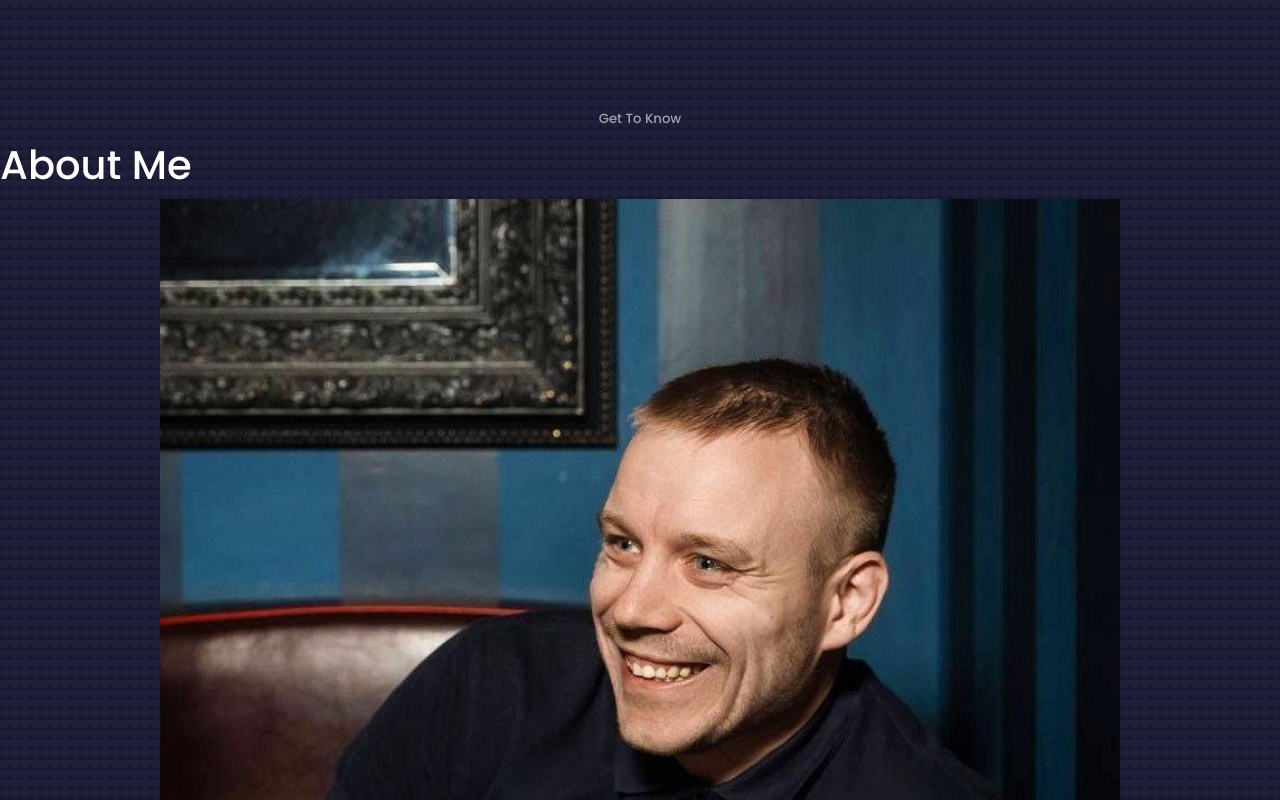
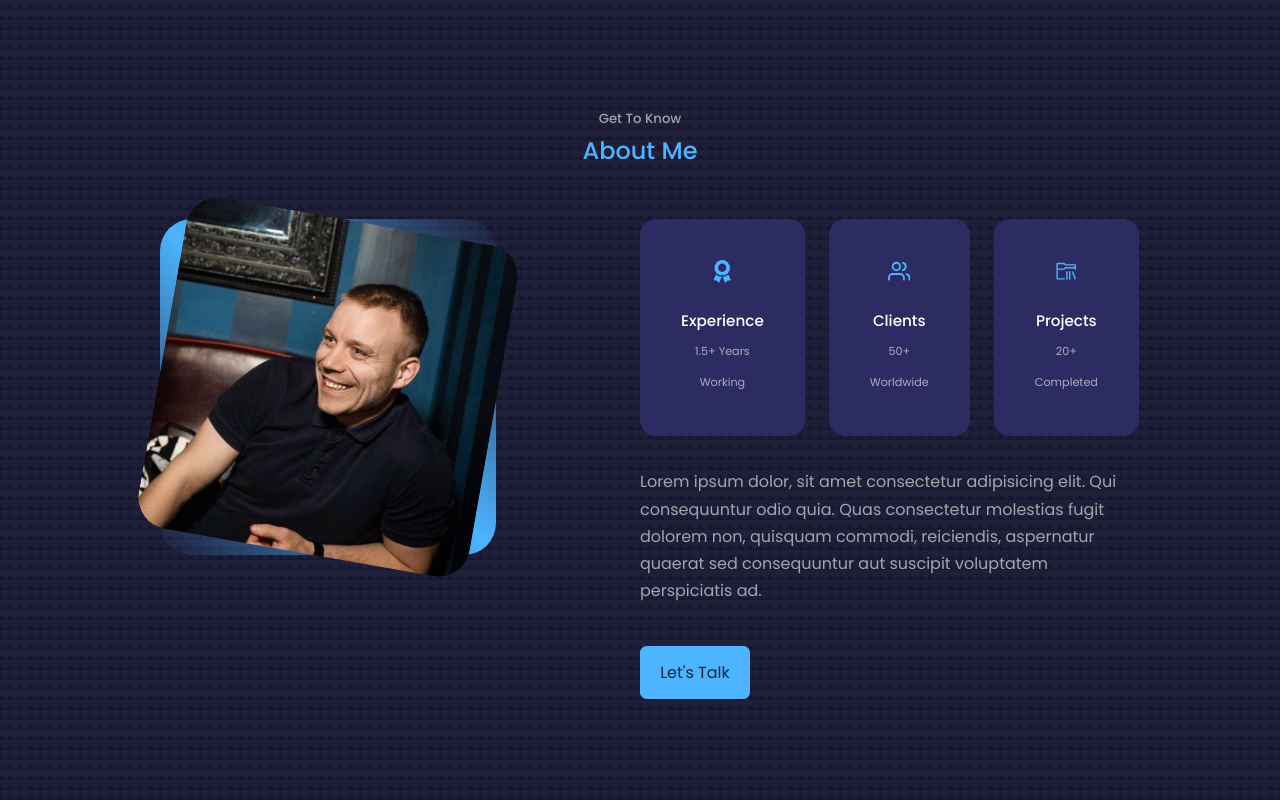
Before and after one commit to MihailMatveichuk/Portfolio_react, a React (Vite) app in the folder portfolio_react/: page / in a window 1280 px wide. Shown: the part 820-1620 px from the top of the page. Built offline with nearby package versions, Linux system fonts and the light colour scheme.

Commit message:
feat: add styles for about

```diff
--- a/portfolio_react/src/components/about/About.scss
+++ b/portfolio_react/src/components/about/About.scss
@@ -0,0 +1,82 @@
+.about__container{
+    display: grid;
+    grid-template-columns: 35% 50%;
+    gap: 15%;
+    .about__me{
+        aspect-ratio: 1/1;
+        border-radius: 2rem;
+        background: linear-gradient(45deg, transparent, var(--color-primary), transparent);
+        display: grid;
+        place-items: center;
+        .about__me-image{
+            height: 100%;
+            border-radius: 2rem;
+            overflow: hidden;
+            transform: rotate(10deg);
+            transition: var(--transition);
+            cursor: pointer;
+            &:hover{
+                transform: translate(0);
+            }
+        }
+    }
+
+    .about__cards{
+        display: grid;
+        grid-template-columns: repeat(3, 1fr);
+        gap: 1.5rem;
+        font-size: large;
+        .about__card{
+            background: var(--color-bg-variant);
+            border: 1px solid transparent;
+            border-radius: 1rem;
+            padding: 2.5rem;
+            text-align: center;
+            transform: var(--transition);
+            &:hover{
+                background: transparent;
+                border-color: var(--color-primary-variant);
+                cursor: pointer;
+            }
+            .about__icon{
+                color: var(--color-primary);
+                font-size: 1.4rem;
+                margin-bottom: 1rem;
+            }
+
+            h5{
+                font-size: 0.95rem;
+            }
+
+            small{
+                font-size: 0.7rem;
+                color: var(--color-light);
+            }
+        }
+    }
+    .about__content p{
+        margin: 2rem 0 2.6rem;
+        color: var(--color-light);
+    }
+}
+
+// ================ MEDIUM DEVICES ================
+@media screen and (max-width: 1200px){
+    .about__container{
+        grid-template-columns: 1fr;
+        gap: 0;
+    }
+
+    .about__me{
+        width: 50%;
+        margin: 2rem auto 4rem;
+    }
+  }
+
+  // ================ SMALL DEVICES ================
+  @media screen and (max-width: 600px){
+    .header__socials,
+    .scroll__down{
+        display: none;
+    }
+  }
--- a/portfolio_react/src/components/about/About.tsx
+++ b/portfolio_react/src/components/about/About.tsx
@@ -8,7 +8,7 @@ const About = () => {
   return (
     <section id="about">
       <h5>Get To Know</h5>
-      <h1>About Me</h1>
+      <h2>About Me</h2>
       <div className="container about__container">
         <div className="about__me">
           <div className="about__me-image">
```
Also changed, not shown: 1 other file (tests, documents, lock files or other folders).
